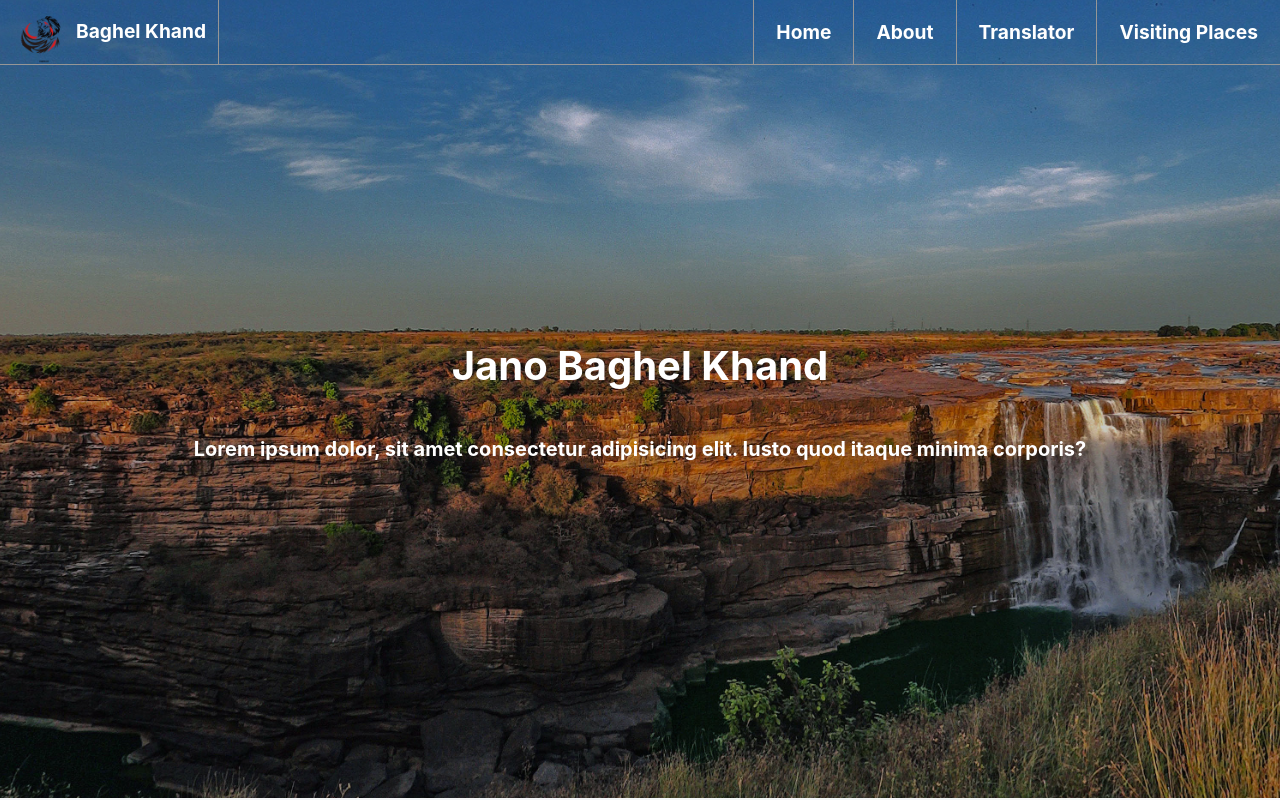
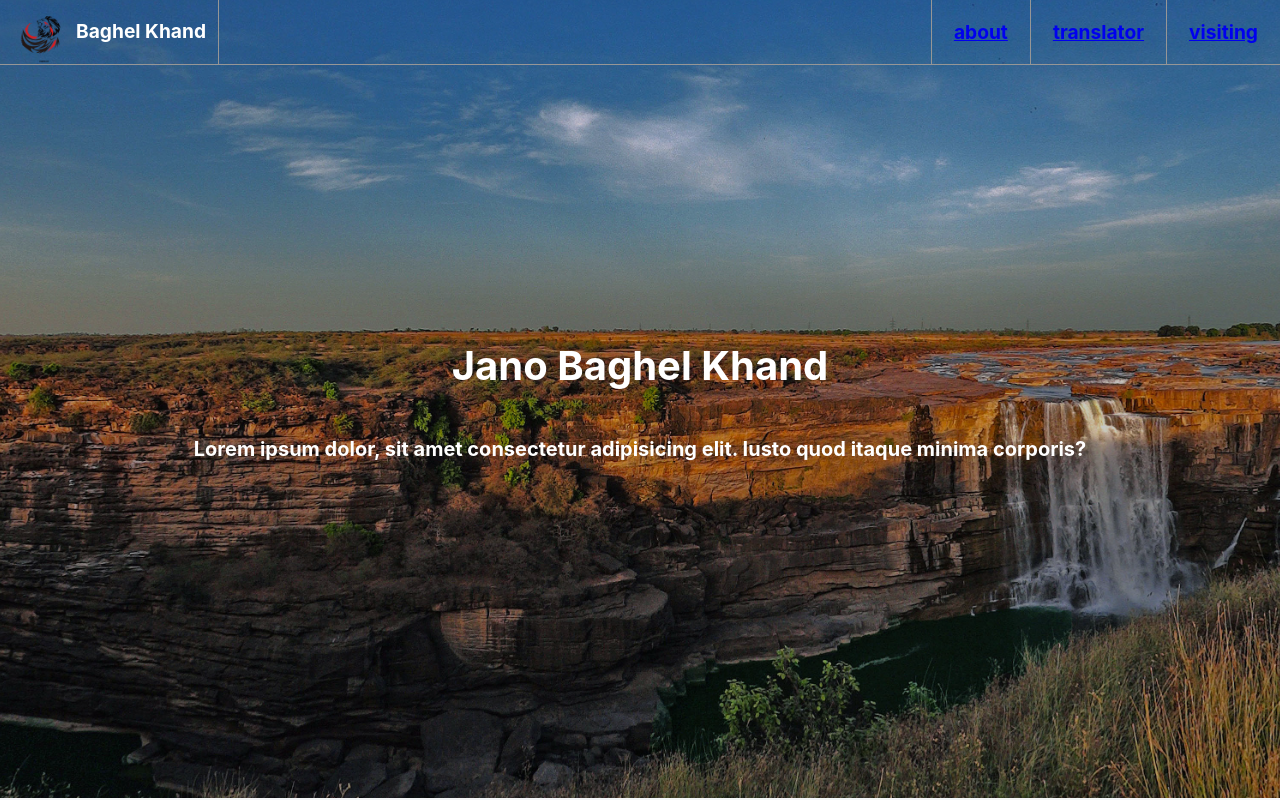
Before and after one commit to BhanuBurman/Jaano-BhaghelKhand, a React (Create React App) app in the folder client/: page / in a window 1280 px wide. Shown: the top 800 px of the page. Built offline with nearby package versions, Linux system fonts and the light colour scheme.

Commit message:
Added scrolling

```diff
--- a/client/package.json
+++ b/client/package.json
@@ -11,6 +11,7 @@
     "react-dom": "^18.2.0",
     "react-icons": "^5.1.0",
     "react-scripts": "5.0.1",
+    "react-scroll": "^1.9.0",
     "react-select": "^5.8.0",
     "sass": "^1.75.0",
     "web-vitals": "^2.1.4"
--- a/client/src/Components/NavBar/NavBar.jsx
+++ b/client/src/Components/NavBar/NavBar.jsx
@@ -1,8 +1,19 @@
 import React from 'react'
 import './NavBar.scss';
 import logo from "../../assets/logo.png";
+import { Link as ScrollLink, animateScroll as scroll } from "react-scroll";
 
 const NavBar = () => {
+  const scrollToSection = (section) => {
+    const element = document.getElementById(section);
+    if (element) {
+      // Scroll to the element
+      element.scrollIntoView({
+        behavior: "smooth",
+        block: "start",
+      });
+    }
+  };
   return (
     <div className='app__navbar'>
       <div className="logo_section">
@@ -10,10 +21,24 @@ const NavBar = () => {
         <p>Baghel Khand</p>
       </div>
         <ul>
-            <li>Home</li>
-            <li>About</li>
-            <li>Translator</li>
-            <li>Visiting Places</li>
+            {
+            ["about","translator","visiting"].map((item) =>(
+              <li key={`link-${item}`}>
+                <ScrollLink
+                  // activeClass="active"
+                  to={item}
+                  spy={true}
+                  smooth={true}
+                  offset={1}
+                  duration={700}
+                >
+                  <a href="#" onClick={() => scrollToSection(item)}>
+                  {item}
+                  </a>
+                </ScrollLink>
+              </li>
+
+            ))}
         </ul>
     </div>
   )
--- a/client/src/container/Translator/Translator.jsx
+++ b/client/src/container/Translator/Translator.jsx
@@ -17,6 +17,7 @@ function Translator() {
   const [currentIndex, setCurrentIndex] = useState(0);
   const [inputIntro, setInputIntro] = useState("Enter your hindi sentence here...");
   const [selectedOption, setSelectedOption] = useState(1);
+
 
   const styles = {
     fontSize: 14,
@@ -49,7 +50,7 @@ function Translator() {
     try {
       setLoading(true);
       setError("");
-      console.log("Selected Option in predict fucntion:", selectedOption);
+      // console.log("Selected Option in predict fucntion:", selectedOption);
       const response = await axios.post("http://127.0.0.1:5000/predict", {
         hindiSentence: hindiSentence,
         selectedOption: selectedOption
@@ -159,7 +160,7 @@ function Translator() {
   }, []);
 
   return (
-    <div className="app__translator">
+    <div className="app__translator" id="translator">
       <div className="translator_heading">
         <h3>{displayedText}</h3>
       </div>
--- a/client/src/container/Visting/Visting.jsx
+++ b/client/src/container/Visting/Visting.jsx
@@ -102,7 +102,7 @@ const Visting = () => {
 
 
   return (
-    <div className='app_visiting'>
+    <div className='app_visiting' id='visiting'>
       <div className="overlay"></div>
       {/* <div className="background_img">
         <img src={bg} alt="" />
```
Also changed, not shown: 2 other files (tests, documents, lock files or other folders).
